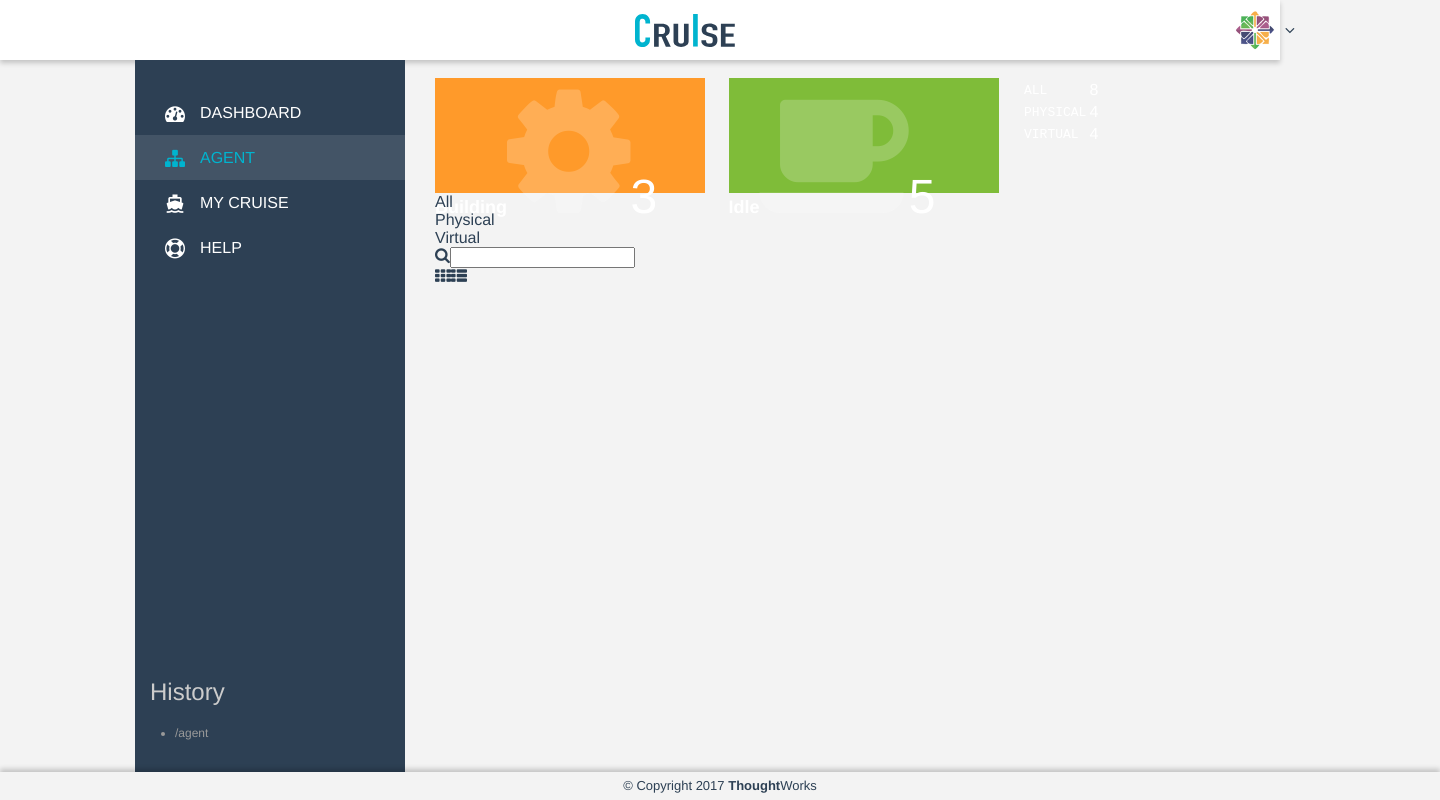
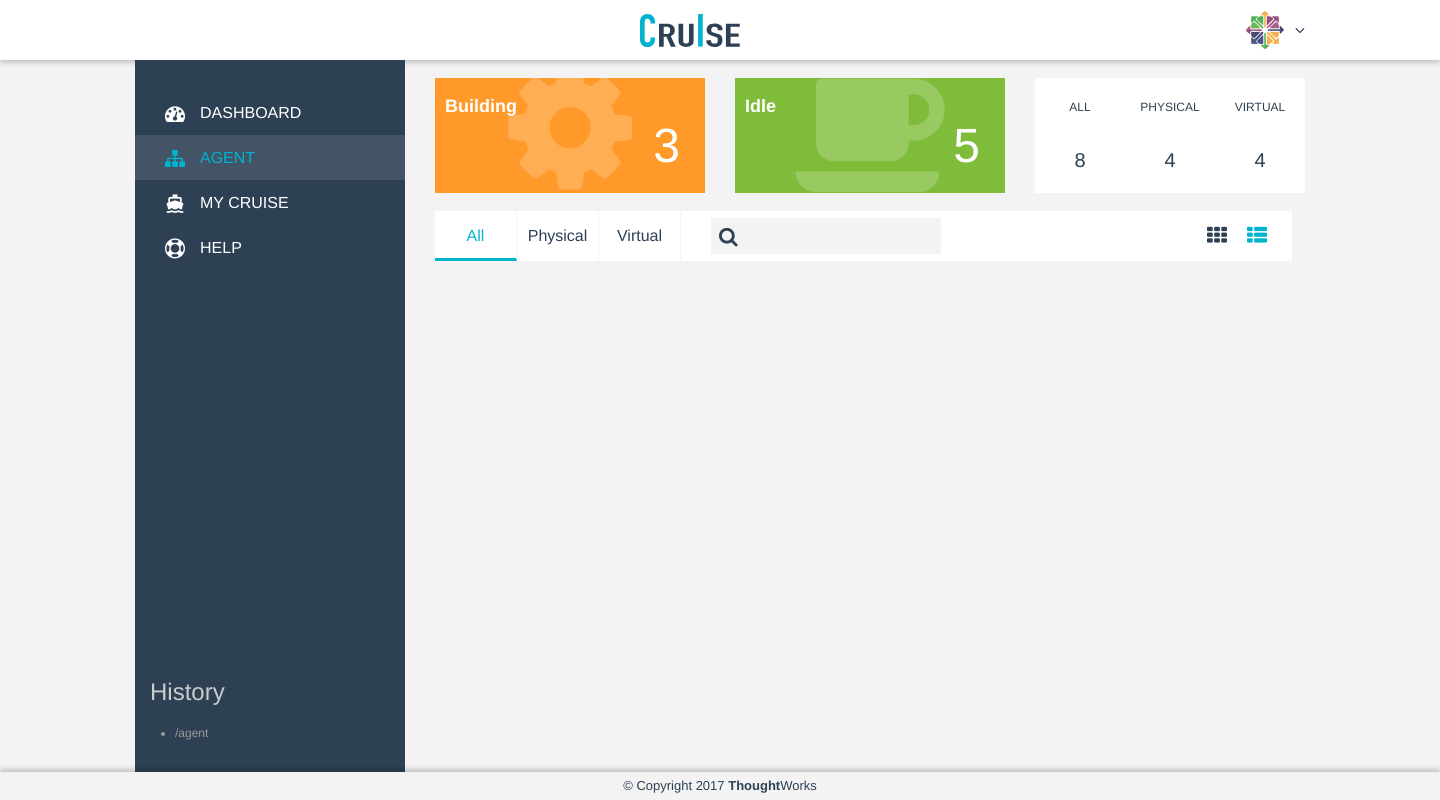
Before and after one commit to whyccup/vue-quick-demo, a Vue app: page /#/agent in a window 1280 px wide. Shown: the whole page, 1440 px wide, since content can reach past the window. Built offline with nearby package versions, Linux system fonts and the light colour scheme.

Commit message:
完成menu

```diff
--- /dev/null
+++ b/src/assets/styles/anmaition-rotate.scss
@@ -0,0 +1,12 @@
+@keyframes rotate {
+    from {
+        transform: rotate(0deg);
+    }
+    to {
+        transform: rotate(360deg);
+    }
+}
+
+.anmaition-rotate {
+    animation: rotate 2s linear infinite;
+}
--- a/src/assets/styles/base.scss
+++ b/src/assets/styles/base.scss
@@ -44,7 +44,6 @@
 $topBlockNumberFontSize: 48px;
 // building
 $buildColor: #FF9A2A;
-$buildAnimation: animation rotate 2s/r;
 // idle
 $idleColor: #7FBC39;
 // 统计组件
@@ -53,7 +52,7 @@
 
 // 菜单组件
 $menuHeight: 50px;
-$menuBorder: 3px soild $hoverColor;
+$menuBorder: 3px solid $hoverColor;
 
 // 头像组件
 $avatarHeight: 40px;
--- a/src/components/Avator.vue
+++ b/src/components/Avator.vue
@@ -40,7 +40,6 @@
 <style lang="scss" scoped>
     #avator {
       position: relative;
-      margin-right: 10px;
       cursor: pointer;
       .avatorButton {
         display: flex;
--- a/src/layout/components/Header.vue
+++ b/src/layout/components/Header.vue
@@ -1,9 +1,7 @@
 <template>
   <div id="header">
-    <div class="loyout">
     <img src="@/assets/logo/logo.svg" alt="log">
     <avator></avator>
-    </div>
   </div>
 </template>
 
@@ -21,6 +19,7 @@
 <style lang="scss" scoped>
   #header {
     height: 60px;
+    min-width: 1440px;
     position: absolute;
     top: 0;
     left: 0;
@@ -28,23 +27,16 @@
     padding: 0 $defaultPadding;
     background-color: #FFF;
     box-shadow: $defaultShadow;
-
-    .loyout {
-      min-width: 1170px;
     display: flex;
-      height: 60px;
     justify-content: space-between;
     align-items: center;
-
     &::before {
       content: '';
       display: inline-block;
     }
-
     img {
       width: 100px;
       height: 35px;
     }
   }
-  }
 </style>
--- a/src/layout/components/Main.vue
+++ b/src/layout/components/Main.vue
@@ -1,9 +1,7 @@
 <template>
   <div id="main">
-    <div class="layout">
       <sidebar></sidebar>
       <router-view></router-view>
-    </div>
   </div>
 </template>
 
@@ -26,10 +24,7 @@
     left: 0;
     right: 0;
     padding: 0 $defaultPadding;
-    .layout {
-      height: 100%;
-      display: flex;
-    }
+    display: flex;
   }
 
 </style>
--- a/src/layout/components/Sidebar/index.vue
+++ b/src/layout/components/Sidebar/index.vue
@@ -83,6 +83,7 @@
       color: $historyTitleColor;
       font-size: $historyTitleFontSize;
       margin: 20px 15px;
+      cursor: default;
     }
 
     ul {
--- a/src/views/Agent.vue
+++ b/src/views/Agent.vue
@@ -3,7 +3,9 @@
     <div class="top">
       <div class="block build">
         <span class="title">Building</span>
-        <span class="icon icon-cog animation-cog"></span>
+        <div class="icon">
+          <span class="icon-cog icon-with-anmaition anmaition-rotate"></span>
+        </div>
         <span class="number">3</span>
       </div>
       <div class="block idle">
@@ -11,34 +13,34 @@
         <span class="icon icon-coffee"></span>
         <span class="number">5</span>
       </div>
-      <table class="block statis">
-        <tr>
-          <tt>ALL</tt>
-          <td>8</td>
-        </tr>
-        <tr>
-          <tt>PHYSICAL</tt>
-          <td>4</td>
-        </tr>
-        <tr>
-          <tt>VIRTUAL</tt>
-          <td>4</td>
-        </tr>
-      </table>
+      <div class="block statis">
+        <div class="column">
+          <div class="th">ALL</div>
+          <div class="cont">8</div>
+        </div>
+        <div class="column">
+          <div class="th">PHYSICAL</div>
+          <div class="cont">4</div>
+        </div>
+        <div class="column">
+          <div class="th">VIRTUAL</div>
+          <div class="cont">4</div>
+        </div>
+      </div>
     </div>
     <div class="menu">
       <div class="left">
-        <div class="type">All</div>
+        <div class="type active">All</div>
         <div class="type">Physical</div>
         <div class="type">Virtual</div>
-        <div class="input">
+        <div class="search">
           <span class="icon icon-search"></span>
           <input type="search" v-model="search">
         </div>
       </div>
       <div class="right">
         <span class="icon icon-th-card"></span>
-        <span class="icon icon-th-list"></span>
+        <span class="icon icon-th-list active"></span>
       </div>
     </div>
   </div>
@@ -58,6 +60,8 @@
 </script>
 
 <style lang="scss" scoped>
+  @import '~@/assets/styles/anmaition-rotate.scss';
+
   #agent {
     flex: 1; // 因为main设置了flex
     min-width: 857px;
@@ -66,39 +70,136 @@
       display: flex;
       justify-content: space-between;
       .block {
-        width: 270px;
+        display: inline-block;
+        flex: 1;
+        min-width: 270px;
         height: 115px;
-        display: inline-block;
+        margin-right: 30px;
         color: #FFF;
+        position: relative;
+        overflow: hidden;
+        cursor: default;
         .title {
+          position: absolute;
+          top: 18px;
+          left: 10px;
+          z-index: 2;
           font-size: $topBlockTitleFontSize;
           font-weight: $topBlockTitleWeight;
         }
         .icon {
+          position: absolute;
+          bottom: -8px;
+          left: 50%;
+          transform: translateX(-50%);
+          z-index: 1;
           font-size: $topBlockIconSize;
           opacity: $topBlockIconOpacity;
         }
         .number {
+          position: absolute;
+          bottom:20px;
+          right: 25px;
+          z-index: 2;
           font-size: $topBlockNumberFontSize;
         }
-        table {
-          tr {
-            tt {
-              font-size: $statisTitleFontSize;
-            }
-            td {
-              font-size: $statisNumberFontSize;
-            }
-          }
-        }
+
       }
       .build {
         background-color: $buildColor;
+        .icon-with-anmaition {
+          display: block;
+        }
       }
       .idle {
         background-color: $idleColor;
       }
+      .statis{
+        margin: 0;
+        background-color: #FFF;
+        color: $defaultColor;
+        display: flex;
+        padding-top: 22px;
+        .column {
+          height: 100%;
+          flex: 1;
+          .th {
+            margin-bottom: 35px;
+            text-align: center;
+            font-size: $statisTitleFontSize;
+          }
+          .cont {
+            text-align: center;
+            font-size: $statisNumberFontSize;
+          }
+        }
+      }
     }
+    .menu {
+      height: $menuHeight;
+      padding-right: 25px;
+      margin-top: 18px;
+      display: flex;
+      justify-content: space-between;
+      align-items: center;
+      background-color: #FFF;
+      .left {
+        display: flex;
+        justify-content: space-between;
+        align-items: center;
+        .type {
+          width: 82px;
+          height: 50px;
+          line-height: 50px;
+          text-align: center;
+          border-right: 1px solid $bgGrey;
+          cursor: pointer;
+          &:active {
+            background-color: $bgGrey;
+            opacity: 0.8;
+          }
+        }
+        .active {
+          color: $hoverColor;
+          border-bottom: $menuBorder;
+        }
+        .search {
+          height: 100%;
+          padding: 8px 8px;
+          margin: 0px 30px;
+          display: inline-flex;
+          align-items: center;
+          background-color: $bgGrey;
+          .icon {
+            font-size: $sidebarIconFontSize;
+            margin-right: 10px;
+          }
+          input {
+            border: none;
+            outline: none;
+            background-color: $bgGrey;
+            font-size: $defaultFontSize;
+          }
+        }
+      }
+      .right {
+        span {
+          margin-right: 20px;
+          font-size: $sidebarIconFontSize;
+          cursor: pointer;
+          &:last-child {
+            margin: 0;
+          }
+          &:active {
+            opacity: 0.8;
+          }
+        }
+        .active {
+          color: $hoverColor;
+        }
+      }
+    }
+
   }
 
 </style>
```
Lines whose indentation alone changed are shown as unchanged.
